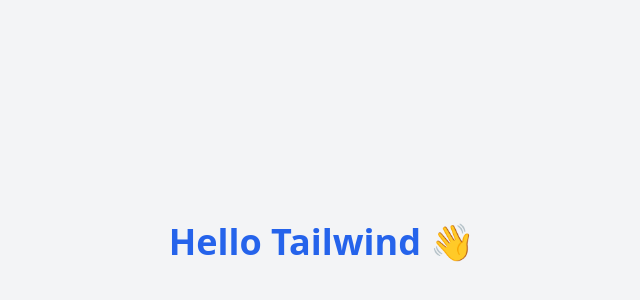
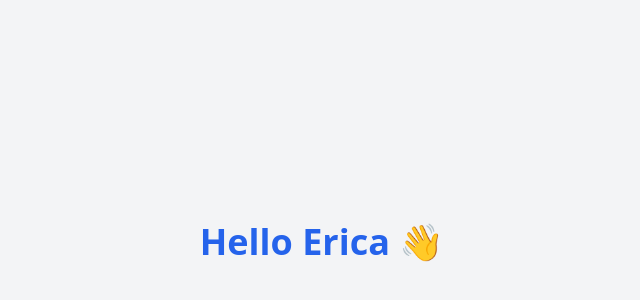
Before and after one commit to gerrycharlie/gerrycharlie.github.io, a plain HTML site: page index.html in a window 1280 px wide. Shown: the part 158-458 px from the top of the page, without its empty margins (318-958 px from the left). Drawn offline with nearby package versions, Linux system fonts and the light colour scheme.

Commit message:
Update index.html

```diff
--- a/index.html
+++ b/index.html
@@ -8,7 +8,7 @@
 <body class="bg-gray-100 flex items-center justify-center h-screen">
 
   <h1 class="text-4xl font-bold text-blue-600">
-    Hello Tailwind 👋
+    Hello Erica 👋
   </h1>
 
 </body>
```
